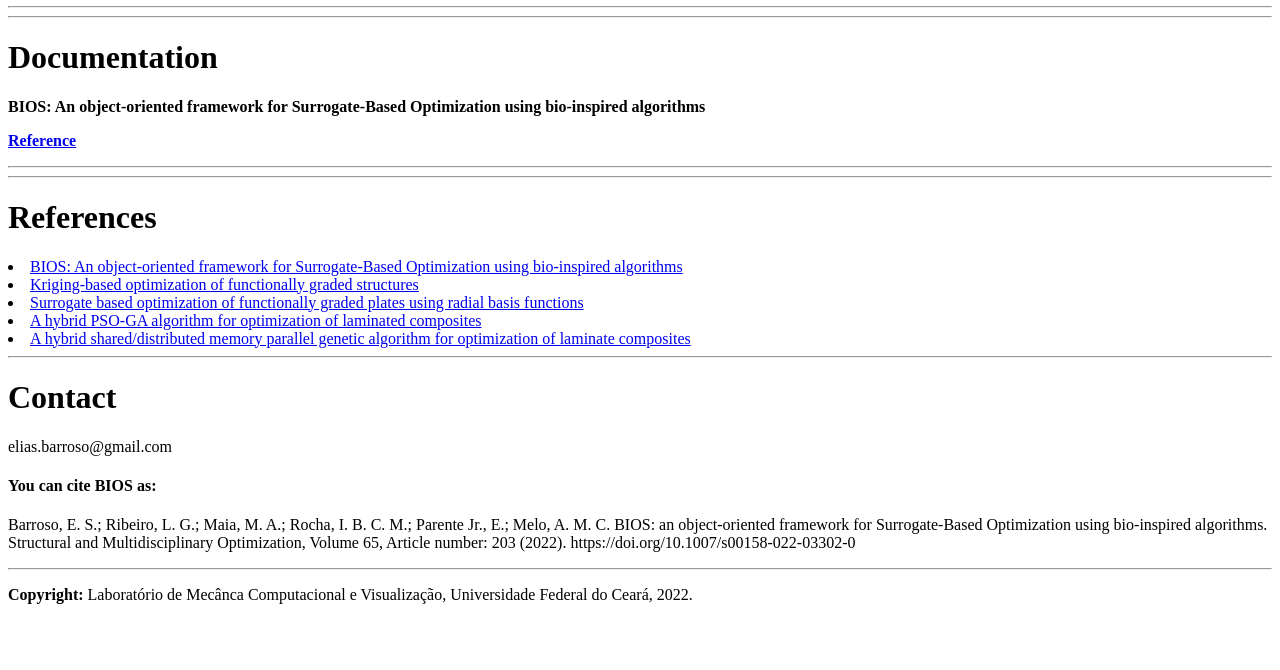
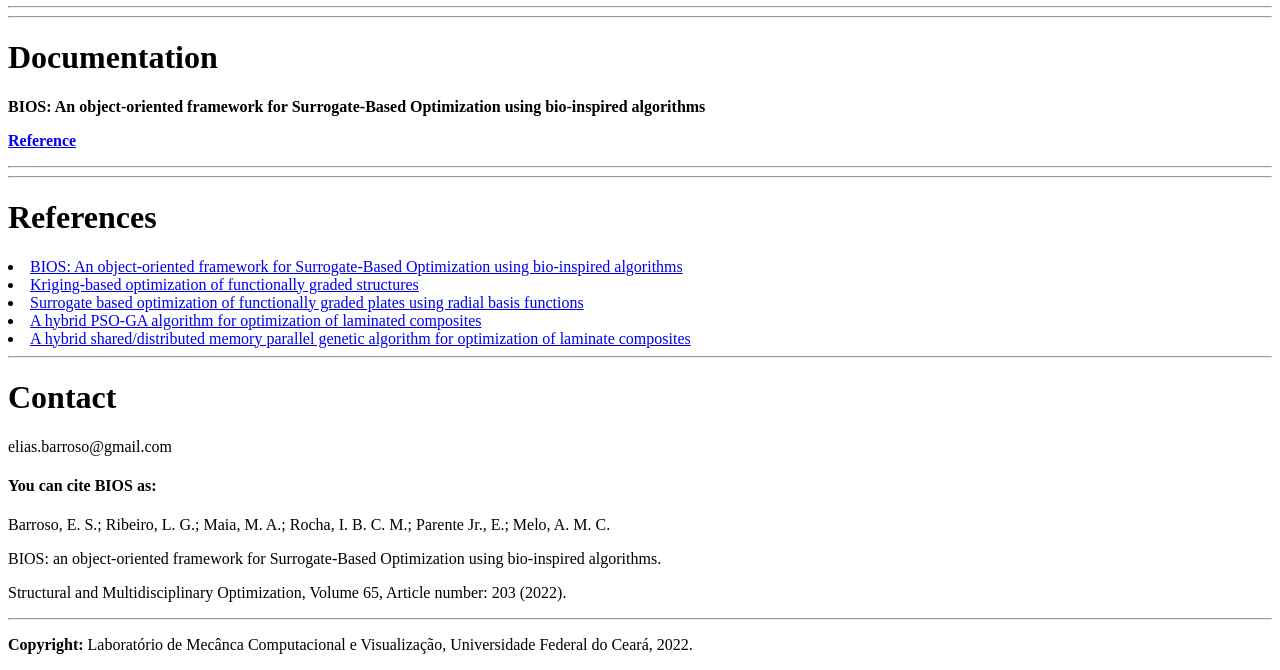
Before and after one commit to lmcv-ufc/BIOS, a plain HTML site: page index.html in a window 1280 px wide. Shown: the part 714-1384 px from the top of the page. Before the commit the page ends 1334 px from the top, so only its background shows below. Drawn offline with Linux system fonts and the light colour scheme.

Commit message:
Update index.html

```diff
--- a/index.html
+++ b/index.html
@@ -43,9 +43,9 @@ not displayed. The information between the BODY and /BODY tags is displayed.-->
   <h1>Contact</h1>
   <p> elias.barroso@gmail.com </p>
   <h4>You can cite BIOS as:</h4>
-  <p>Barroso, E. S.; Ribeiro, L. G.; Maia, M. A.; Rocha, I. B. C. M.; Parente Jr., E.; Melo, A. M. C.
-    BIOS: an object-oriented framework for Surrogate-Based Optimization using bio-inspired algorithms.
-    Structural and Multidisciplinary Optimization, Volume 65, Article number: 203 (2022). <href="https://doi.org/10.1007/s00158-022-03302-0">https://doi.org/10.1007/s00158-022-03302-0</p>
+  <p>Barroso, E. S.; Ribeiro, L. G.; Maia, M. A.; Rocha, I. B. C. M.; Parente Jr., E.; Melo, A. M. C. </p>
+  <p>BIOS: an object-oriented framework for Surrogate-Based Optimization using bio-inspired algorithms. </p>
+  <p>Structural and Multidisciplinary Optimization, Volume 65, Article number: 203 (2022). </p>
 <hr>
 <p> <b> Copyright: </b> Laboratório de Mecânca Computacional e Visualização, Universidade Federal do Ceará, 2022.</p>
 </body>
```
